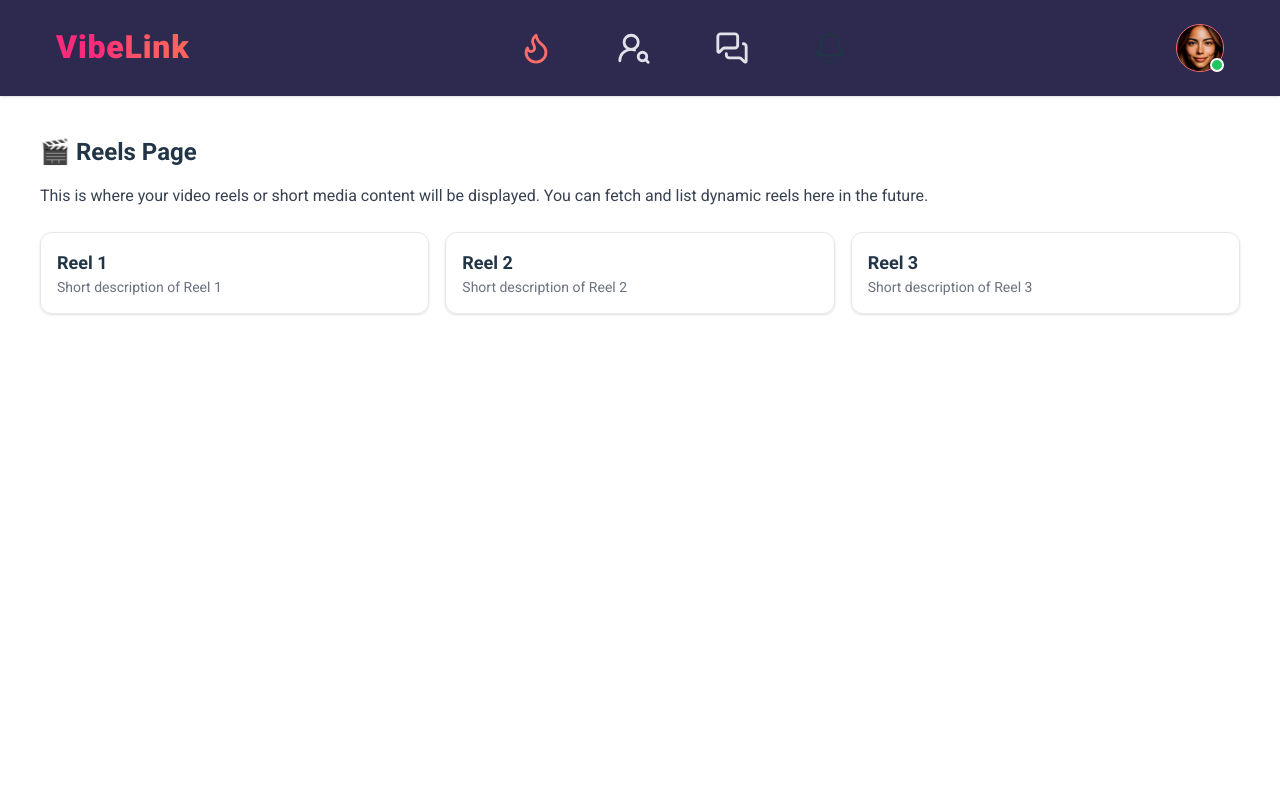
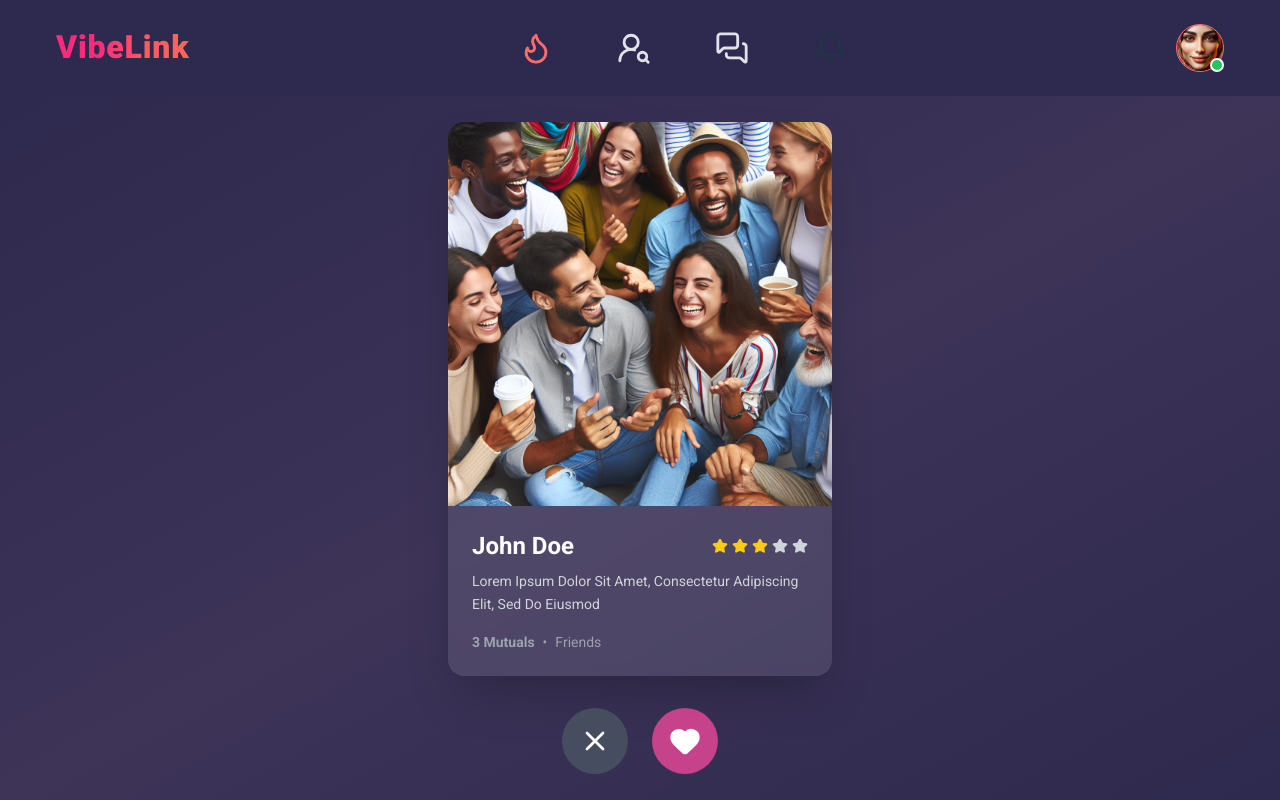
Before and after one commit to hamzazaouya/VibeLink, a React (Vite) app in the folder frontend/: page /home in a window 1280 px wide. Built offline with nearby package versions, Linux system fonts and the light colour scheme.

Commit message:
feat: backround color home page

```diff
--- a/frontend/src/App.tsx
+++ b/frontend/src/App.tsx
@@ -4,12 +4,7 @@ import Home from "./pages/Home";
 import Login from "./pages/Login";
 import Chat from "./pages/Chat";
 import Settings from "./pages/Settings";
-// import Signup from "./pages/Signup";
 import WelcomePage from "./pages/Welcome/Welcome";
-// import FontDemo from "./pages/FontDemo";
-
-import Profile from "./pages/Profile";
-// import Settings from "./pages/Settings";
 
 import Layout from "./components/Layout";
 
--- a/frontend/src/components/Layout.tsx
+++ b/frontend/src/components/Layout.tsx
@@ -6,7 +6,7 @@ export default function Layout() {
   return (
     <div className="min-h-screen flex flex-col">
       <Navbar />
-      <main className="flex-1 p-4">
+      <main className="flex-1">
         <Outlet />
       </main>
     </div>
--- a/frontend/src/components/Navbar.tsx
+++ b/frontend/src/components/Navbar.tsx
@@ -3,7 +3,7 @@ import { Bell, Flame, MessagesSquare, UserRoundSearch } from "lucide-react";
 
 export default function Navbar() {
   return (
-    <nav className="bg-background shadow px-14 py-6 flex justify-between items-center">
+    <nav className="h-24 bg-background shadow px-14 py-6 flex justify-between items-center border-b-[0.1px] border-twilight-gradient-start">
       <div>
         <h1 className="text-[2rem] font-[1000] tracking-wide text-transparent bg-clip-text bg-gradient-to-r from-accent-pink from-30% via-accent-red to-accent-salmon">
           VibeLink
@@ -50,7 +50,7 @@ export default function Navbar() {
       <Link to="/settings">
         <div className="relative w-12 h-12 cursor-pointer">
           <img
-            src="img/image_girl_1.png"
+            src="img/girl_2.png"
             alt="User Avatar"
             className="w-12 h-12 rounded-full border border-alert"
           />
--- /dev/null
+++ b/frontend/src/pages/Home/data/test.ts
@@ -0,0 +1,112 @@
+export interface UserProfile {
+  id: number;
+  name: string;
+  age: number;
+  image: string;
+  description: string;
+  rating: number;
+  mutualFriends: number;
+}
+
+export const testUsers: UserProfile[] = [
+  {
+    id: 1,
+    name: "John Doe",
+    age: 28,
+    image: "img/login_image.png",
+    description:
+      "Lorem Ipsum Dolor Sit Amet, Consectetur Adipiscing Elit, Sed Do Eiusmod",
+    rating: 3,
+    mutualFriends: 3,
+  },
+  {
+    id: 2,
+    name: "Jane Smith",
+    age: 30,
+    image: "img/profile_img_4.png",
+    description:
+      "Lorem Ipsum Dolor Sit Amet, Consectetur Adipiscing Elit, Sed Do Eiusmod Tempor",
+    rating: 4,
+    mutualFriends: 5,
+  },
+  {
+    id: 3,
+    name: "Alice Johnson",
+    age: 25,
+    image: "img/profile_img.png",
+    description:
+      "Lorem Ipsum Dolor Sit Amet, Consectetur Adipiscing Elit, Sed Do Eiusmod Tempor Incididunt",
+    rating: 5,
+    mutualFriends: 2,
+  },
+  {
+    id: 4,
+    name: "Bob Brown",
+    age: 32,
+    image: "img/girl_1.png",
+    description:
+      "Lorem Ipsum Dolor Sit Amet, Consectetur Adipiscing Elit, Sed Do Eiusmod Tempor Incididunt Ut Labore Et Dolore Magna Aliqua",
+    rating: 4,
+    mutualFriends: 4,
+  },
+  {
+    id: 5,
+    name: "Emily Davis",
+    age: 27,
+    image: "img/profile_img_1.png",
+    description:
+      "Lorem Ipsum Dolor Sit Amet, Consectetur Adipiscing Elit, Sed Do Eiusmod Tempor Incididunt Ut Labore Et Dolore Magna Aliqua Ut Enim Ad Minim Veniam",
+    rating: 5,
+    mutualFriends: 6,
+  },
+  {
+    id: 6,
+    name: "Sarah Wilson",
+    age: 26,
+    image: "img/girl_2.png",
+    description:
+      "Adventure seeker and coffee enthusiast. Love hiking and exploring new places.",
+    rating: 4,
+    mutualFriends: 7,
+  },
+  {
+    id: 7,
+    name: "Alice Smith",
+    age: 22,
+    image: "img/profile_image_5.png",
+    description:
+      "Tech lover and aspiring developer. Passionate about coding and design.",
+    rating: 5,
+    mutualFriends: 5,
+  },
+  {
+    id: 8,
+    name: "Bob Brown",
+    age: 32,
+    image: "img/profile_image_5.png",
+    description:
+      "Music producer and DJ. Always looking for the next big sound.",
+    rating: 4,
+    mutualFriends: 4,
+  },
+  {
+    id: 9,
+    name: "Emily Davis",
+    age: 24,
+    image: "img/profile_image.png",
+    description:
+      "Graphic designer and art lover. Enjoys creating beautiful things.",
+    rating: 5,
+    mutualFriends: 6,
+  },
+  {
+    id: 10,
+    name: "Mike Johnson",
+    age: 30,
+    image: "img/profile_img_3.png",
+    description:
+      "Photographer and travel blogger. Always looking for the next great shot.",
+    rating: 5,
+    mutualFriends: 2,
+  },
+];
--- a/frontend/src/pages/Home/index.tsx
+++ b/frontend/src/pages/Home/index.tsx
@@ -1,23 +1,103 @@
+"use client";
+
+import { useState } from "react";
+import { testUsers } from "./data/test";
+import { Heart, X, Star } from "lucide-react";
+
 export default function Reels() {
+  const [currentIndex, setCurrentIndex] = useState(0);
+  const [users, setUsers] = useState(testUsers);
+
+  const currentUser = users[currentIndex];
+
+  const handleAction = (action: "like" | "pass") => {
+    console.log(`${action} user:`, currentUser.name);
+
+    // Move to next user
+    if (currentIndex < users.length - 1) {
+      setCurrentIndex(currentIndex + 1);
+    } else {
+      // Reset to first user or show "no more profiles" message
+      setCurrentIndex(0);
+    }
+  };
+
+  const renderStars = (rating: number) => {
+    return Array.from({ length: 5 }, (_, index) => (
+      <Star
+        key={index}
+        className={`w-4 h-4 ${
+          index < rating
+            ? "fill-yellow-400 text-yellow-400"
+            : "fill-gray-300 text-gray-300"
+        }`}
+      />
+    ));
+  };
+
+  if (!currentUser) {
+    return (
+      <div className="min-h-screen bg-gradient-to-br from-purple-900 via-purple-800 to-indigo-900 flex items-center justify-center">
+        <div className="text-white text-xl">No more profiles to show!</div>
+      </div>
+    );
+  }
+
   return (
-    <div className="p-6">
-      <h1 className="text-2xl font-bold mb-4">🎬 Reels Page</h1>
-      <p className="text-gray-700">
-        This is where your video reels or short media content will be displayed.
-        You can fetch and list dynamic reels here in the future.
-      </p>
+    <div className="h-[calc(100vh-96px)] bg-gradient-to-br from-twilight-gradient-start via-twilight-gradient-middle to-twilight-gradient-end flex items-center justify-center p-4">
+      <div className="relative ">
+        {/* Profile Card */}
+        <div className="bg-white/10 backdrop-blur-sm rounded-2xl overflow-hidden shadow-2xl max-w-sm w-full">
+          {/* Profile Image */}
+          <div className="relative h-96 w-full">
+            <img
+              src={currentUser.image || "/placeholder.svg"}
+              alt={currentUser.name}
+              // fill
+              className="object-cover"
+              // priority
+            />
+          </div>
 
-      {/* Example Reel Cards */}
-      <div className="mt-6 grid grid-cols-1 sm:grid-cols-2 lg:grid-cols-3 gap-4">
-        {["Reel 1", "Reel 2", "Reel 3"].map((reel, i) => (
-          <div
-            key={i}
-            className="p-4 border rounded-xl shadow hover:shadow-lg transition"
+          {/* Profile Info */}
+          <div className="p-6 text-white">
+            <div className="flex items-center justify-between mb-2">
+              <h2 className="text-2xl font-bold">{currentUser.name}</h2>
+              <div className="flex items-center gap-1">
+                {renderStars(currentUser.rating)}
+              </div>
+            </div>
+
+            <p className="text-gray-300 text-sm mb-4 leading-relaxed">
+              {currentUser.description}
+            </p>
+
+            <div className="text-sm text-gray-400">
+              <span className="font-semibold">
+                {currentUser.mutualFriends} Mutuals
+              </span>
+              <span className="mx-2">•</span>
+              <span>Friends</span>
+            </div>
+          </div>
+        </div>
+
+        {/* Action Buttons */}
+        <div className="flex justify-center gap-6 mt-8">
+          <button
+            onClick={() => handleAction("pass")}
+            className="bg-gray-600/80 hover:bg-gray-600 backdrop-blur-sm rounded-full p-4 transition-all duration-200 hover:scale-110 active:scale-95"
           >
-            <h2 className="text-lg font-semibold">{reel}</h2>
-            <p className="text-sm text-gray-500">Short description of {reel}</p>
-          </div>
-        ))}
+            <X className="w-8 h-8 text-white" />
+          </button>
+
+          <button
+            onClick={() => handleAction("like")}
+            className="bg-pink-500/80 hover:bg-pink-500 backdrop-blur-sm rounded-full p-4 transition-all duration-200 hover:scale-110 active:scale-95"
+          >
+            <Heart className="w-8 h-8 text-white fill-white" />
+          </button>
+        </div>
       </div>
     </div>
   );
--- a/frontend/tailwind.config.js
+++ b/frontend/tailwind.config.js
@@ -8,17 +8,24 @@ export default {
         foreground: "#E0E1E9",
         dart: "#111418", // Deep dark background
         muted: "#E0E1E9",
+        alert: "#FB6D6C",
         accent: {
           pink: "#FD297B",
           red: "#FF5864",
           salmon: "#FF655B",
         },
-        alert: "#FB6D6C",
         vibelink: {
           gradient: {
             start: "#FD297B", // pink
             middle: "#FF655B", // salmon
             end: "#FF5864", // red
+          },
+        },
+        twilight: {
+          gradient: {
+            start: "#2E294E", // dark indigo
+            middle: "#3d3458", // soft purple
+            end: "#2E294E", // same as start
           },
         },
         primary: {
```
Also changed, not shown: frontend/src/main.tsx (+8 -8 lines), frontend/img/girl_1.png (renamed from frontend/img/image_girl_1.png), frontend/img/girl_2.png (renamed from frontend/img/image_girl_2.png).
